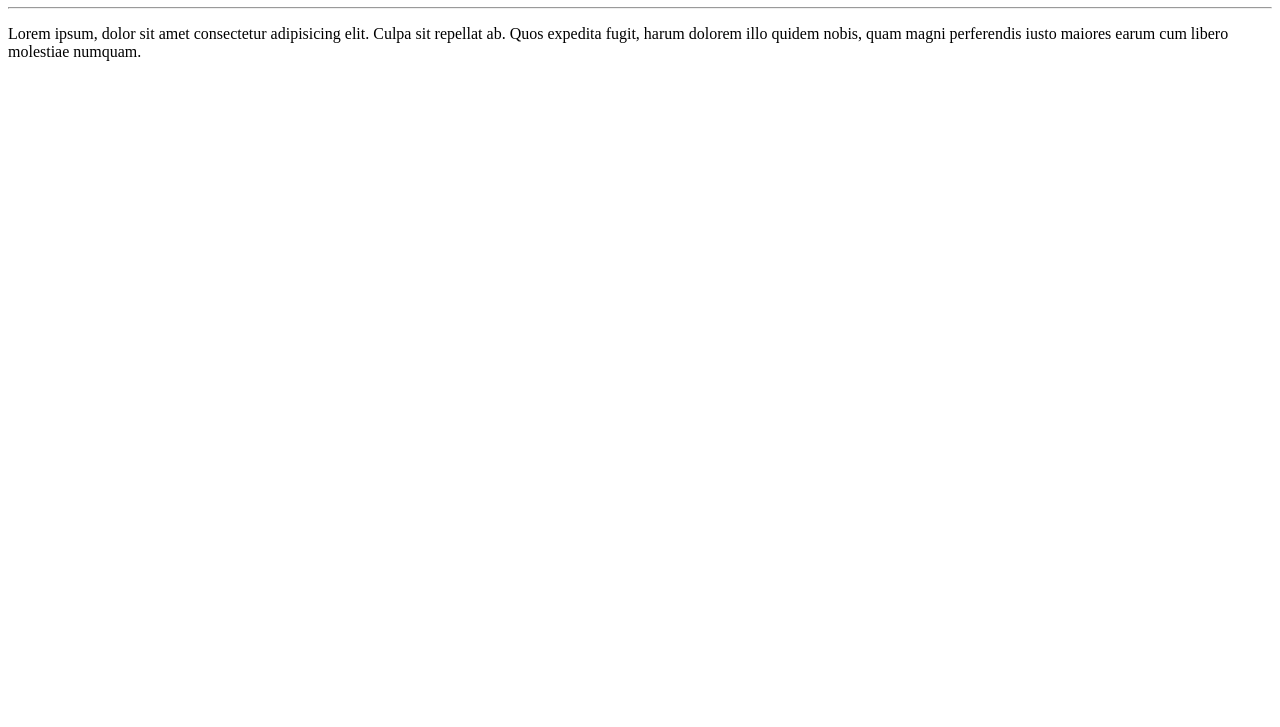
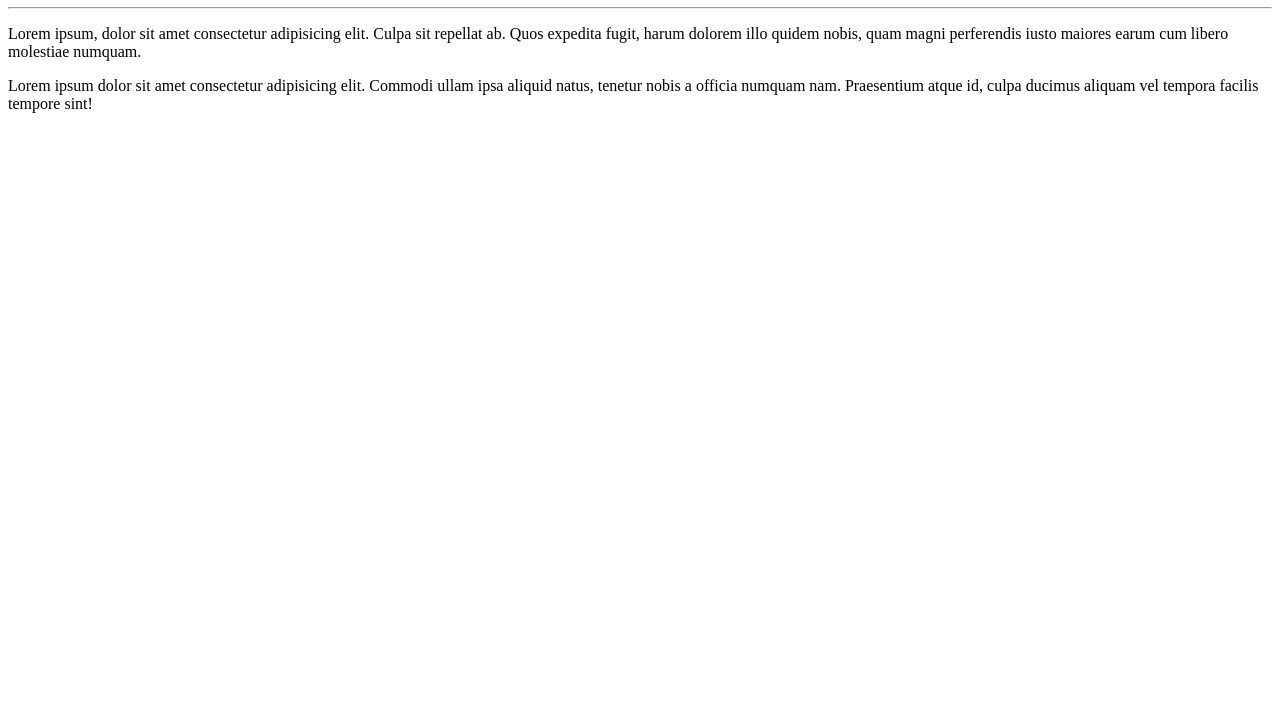
Before and after one commit to nahx2003/Ola-Mundo, a plain HTML site: page site-exemplo/index.html in a window 1280 px wide. Shown: the part 73-800 px from the top of the page. Drawn offline with Linux system fonts and the light colour scheme.

Commit message:
adicionei um parágrafo

```diff
--- a/site-exemplo/index.html
+++ b/site-exemplo/index.html
@@ -10,5 +10,6 @@
     <h1>Olá, Mundo!</h1>
     <hr>
     <p>Lorem ipsum, dolor sit amet consectetur adipisicing elit. Culpa sit repellat ab. Quos expedita fugit, harum dolorem illo quidem nobis, quam magni perferendis iusto maiores earum cum libero molestiae numquam.</p>
+    <p>Lorem ipsum dolor sit amet consectetur adipisicing elit. Commodi ullam ipsa aliquid natus, tenetur nobis a officia numquam nam. Praesentium atque id, culpa ducimus aliquam vel tempora facilis tempore sint!</p>
 </body>
 </html>
```
